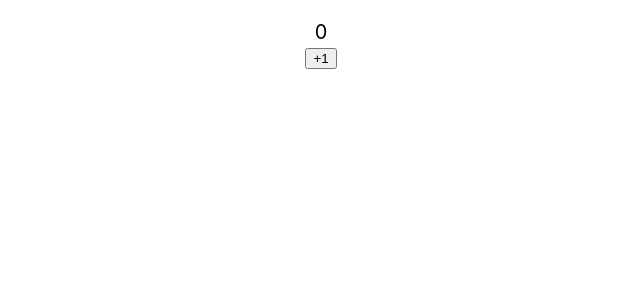
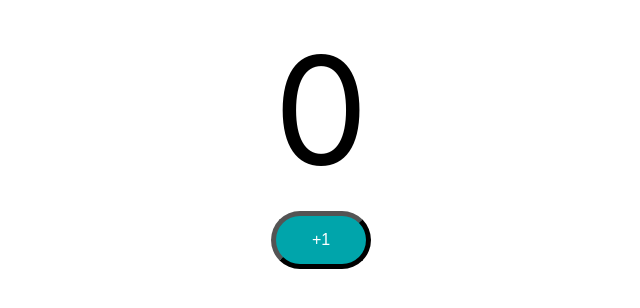
Before and after one commit to kabgig/todo-react-app, a React (Create React App) app: page / in a window 1280 px wide. Shown: the top 308 px of the page, without its empty margins (319-959 px from the left). Built offline with nearby package versions, Linux system fonts and the light colour scheme.

Commit message:
Getting Started with React Application - Counter 2

```diff
--- /dev/null
+++ b/src/components/counter/Counter.css
@@ -0,0 +1,27 @@
+/* const buttonStyle = {
+    fontSize: "16px",
+    backgroundColor: "#00a5ab",
+    width: "100px",
+    margin: "10px",
+    color: "white",
+    padding: "15px",
+    borderRadius: "30px",
+
+}; */
+
+.counterButton {
+    font-size: 16px;
+    background-color: #00a5ab;
+    width: 100px;
+    margin: 10px;
+    color: white;
+    padding: 15px;
+    border-radius: 30px;
+    border-color: black;
+    border-width: 5px;
+}
+
+.count {
+    font-size: 150px;
+    padding: 20px;
+}
```
Also changed, not shown: src/components/counter/Counter.jsx (+8 -1 lines).
